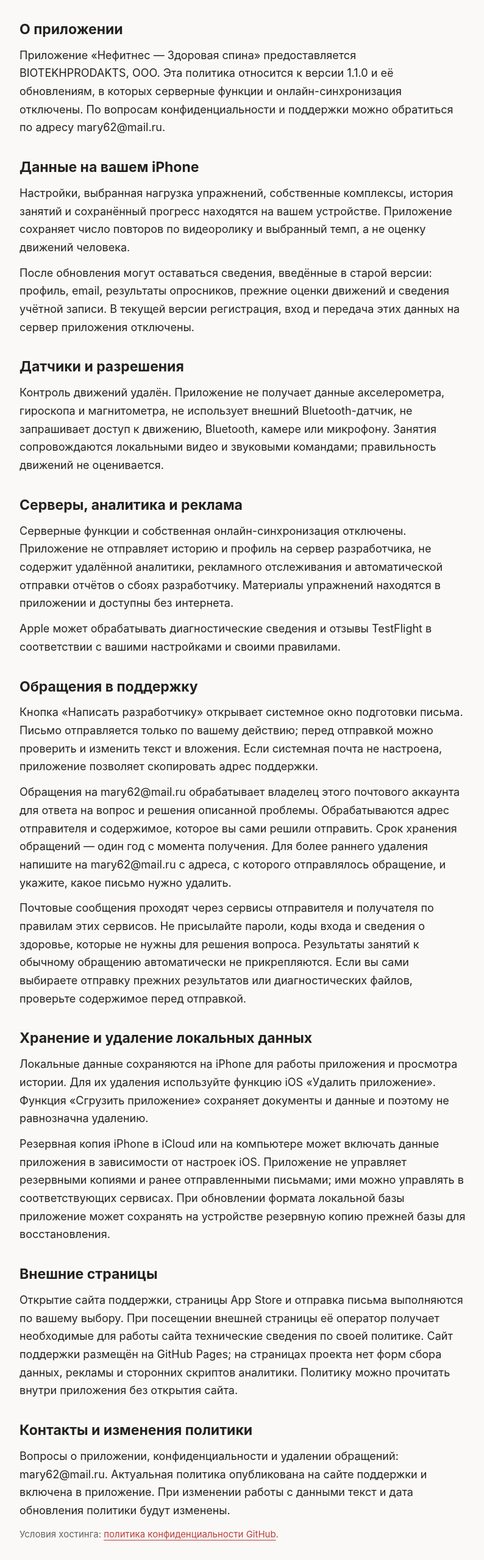
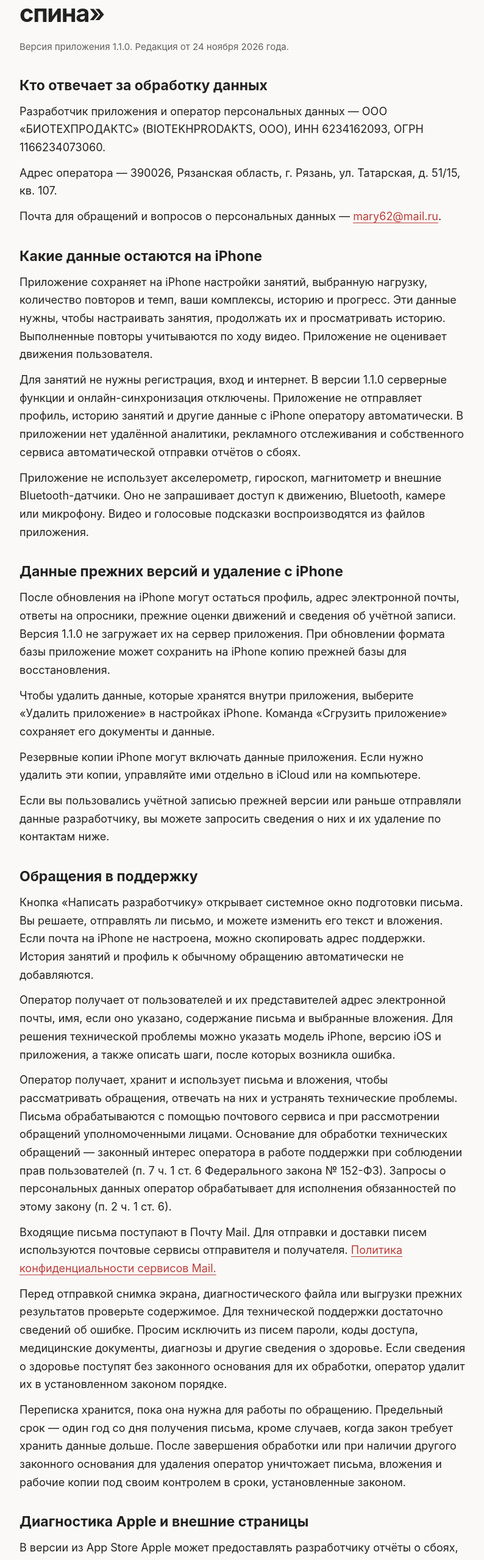
Before and after one commit to lapsun/nefitness-support, a plain HTML site: page privacy.html in a window 1280 px wide. Shown: the part 202-2760 px from the top of the page at 61% size, without its empty margins (242-1036 px from the left). Drawn offline with Linux system fonts and the light colour scheme.

Commit message:
Update support copy and publish owner-provided privacy policy

```diff
--- a/privacy.html
+++ b/privacy.html
@@ -9,20 +9,33 @@ h1{font-size:clamp(28px,5vw,40px);line-height:1.15;letter-spacing:-.035em;margin
 h2{font-size:23px;line-height:1.3;margin:36px 0 12px}p,li{font-size:18px;line-height:1.65;margin:12px 0}
 a{color:#b93e3b;text-underline-offset:4px;overflow-wrap:anywhere}a:focus-visible{outline:3px solid #ff7168;outline-offset:5px}
 .meta{color:#62605e;font-size:15px}.lead{font-size:21px}.contact{padding:20px 24px;background:#fff;border-left:4px solid #ff7168;margin:28px 0}
+.contact h2{margin-top:0}
 footer{border-top:1px solid #e6e2df;color:#62605e;font-size:14px;padding-bottom:40px}
 @media(prefers-reduced-motion:no-preference){a{transition:color .15s}a:hover{color:#762624}}
 </style></head>
 <body><header><a href="./">Нефитнес — Здоровая спина</a><nav aria-label="Разделы"><a href="./">Поддержка</a><a href="privacy.html">Конфиденциальность</a></nav></header>
-<main><h1>Политика конфиденциальности</h1><p class="meta">Обновлено: 24 ноября 2026. Версия 1.1.0.</p><section aria-labelledby="provider"><h2 id="provider">О приложении</h2><p>Приложение «Нефитнес — Здоровая спина» предоставляется BIOTEKHPRODAKTS, OOO. Эта политика относится к версии 1.1.0 и её обновлениям, в которых серверные функции и онлайн-синхронизация отключены. По вопросам конфиденциальности и поддержки можно обратиться по адресу mary62@mail.ru.</p></section>
-<section aria-labelledby="local"><h2 id="local">Данные на вашем iPhone</h2><p>Настройки, выбранная нагрузка упражнений, собственные комплексы, история занятий и сохранённый прогресс находятся на вашем устройстве. Приложение сохраняет число повторов по видеоролику и выбранный темп, а не оценку движений человека.</p>
-<p>После обновления могут оставаться сведения, введённые в старой версии: профиль, email, результаты опросников, прежние оценки движений и сведения учётной записи. В текущей версии регистрация, вход и передача этих данных на сервер приложения отключены.</p></section>
-<section aria-labelledby="sensors"><h2 id="sensors">Датчики и разрешения</h2><p>Контроль движений удалён. Приложение не получает данные акселерометра, гироскопа и магнитометра, не использует внешний Bluetooth-датчик, не запрашивает доступ к движению, Bluetooth, камере или микрофону. Занятия сопровождаются локальными видео и звуковыми командами; правильность движений не оценивается.</p></section>
-<section aria-labelledby="network"><h2 id="network">Серверы, аналитика и реклама</h2><p>Серверные функции и собственная онлайн-синхронизация отключены. Приложение не отправляет историю и профиль на сервер разработчика, не содержит удалённой аналитики, рекламного отслеживания и автоматической отправки отчётов о сбоях разработчику. Материалы упражнений находятся в приложении и доступны без интернета.</p>
-<p>Apple может обрабатывать диагностические сведения и отзывы TestFlight в соответствии с вашими настройками и своими правилами.</p></section>
-<section aria-labelledby="support"><h2 id="support">Обращения в поддержку</h2><p>Кнопка «Написать разработчику» открывает системное окно подготовки письма. Письмо отправляется только по вашему действию; перед отправкой можно проверить и изменить текст и вложения. Если системная почта не настроена, приложение позволяет скопировать адрес поддержки.</p>
-<p>Обращения на mary62@mail.ru обрабатывает владелец этого почтового аккаунта для ответа на вопрос и решения описанной проблемы. Обрабатываются адрес отправителя и содержимое, которое вы сами решили отправить. Срок хранения обращений — один год с момента получения. Для более раннего удаления напишите на mary62@mail.ru с адреса, с которого отправлялось обращение, и укажите, какое письмо нужно удалить.</p>
-<p>Почтовые сообщения проходят через сервисы отправителя и получателя по правилам этих сервисов. Не присылайте пароли, коды входа и сведения о здоровье, которые не нужны для решения вопроса. Результаты занятий к обычному обращению автоматически не прикрепляются. Если вы сами выбираете отправку прежних результатов или диагностических файлов, проверьте содержимое перед отправкой.</p></section>
-<section aria-labelledby="deletion"><h2 id="deletion">Хранение и удаление локальных данных</h2><p>Локальные данные сохраняются на iPhone для работы приложения и просмотра истории. Для их удаления используйте функцию iOS «Удалить приложение». Функция «Сгрузить приложение» сохраняет документы и данные и поэтому не равнозначна удалению.</p>
-<p>Резервная копия iPhone в iCloud или на компьютере может включать данные приложения в зависимости от настроек iOS. Приложение не управляет резервными копиями и ранее отправленными письмами; ими можно управлять в соответствующих сервисах. При обновлении формата локальной базы приложение может сохранять на устройстве резервную копию прежней базы для восстановления.</p></section>
-<section aria-labelledby="links"><h2 id="links">Внешние страницы</h2><p>Открытие сайта поддержки, страницы App Store и отправка письма выполняются по вашему выбору. При посещении внешней страницы её оператор получает необходимые для работы сайта технические сведения по своей политике. Сайт поддержки размещён на GitHub Pages; на страницах проекта нет форм сбора данных, рекламы и сторонних скриптов аналитики. Политику можно прочитать внутри приложения без открытия сайта.</p></section>
-<section aria-labelledby="contact"><h2 id="contact">Контакты и изменения политики</h2><p>Вопросы о приложении, конфиденциальности и удалении обращений: mary62@mail.ru. Актуальная политика опубликована на сайте поддержки и включена в приложение. При изменении работы с данными текст и дата обновления политики будут изменены.</p></section><p class="meta">Условия хостинга: <a href="https://docs.github.com/site-policy/privacy-policies/github-general-privacy-statement">политика конфиденциальности GitHub</a>.</p></main><footer>BIOTEKHPRODAKTS, OOO · <a href="mailto:mary62@mail.ru">mary62@mail.ru</a><br>Без рекламы и скриптов аналитики проекта.</footer></body></html>
+<main><h1>Политика конфиденциальности приложения «Нефитнес — Здоровая спина»</h1><p class="meta">Версия приложения 1.1.0. Редакция от 24 ноября 2026 года.</p><section aria-labelledby="provider"><h2 id="provider">Кто отвечает за обработку данных</h2><p>Разработчик приложения и оператор персональных данных — ООО «БИОТЕХПРОДАКТС» (BIOTEKHPRODAKTS, OOO), ИНН 6234162093, ОГРН 1166234073060.</p>
+<p>Адрес оператора — 390026, Рязанская область, г. Рязань, ул. Татарская, д. 51/15, кв. 107.</p>
+<p>Почта для обращений и вопросов о персональных данных — <a href="mailto:mary62@mail.ru">mary62@mail.ru</a>.</p></section>
+<section aria-labelledby="local"><h2 id="local">Какие данные остаются на iPhone</h2><p>Приложение сохраняет на iPhone настройки занятий, выбранную нагрузку, количество повторов и темп, ваши комплексы, историю и прогресс. Эти данные нужны, чтобы настраивать занятия, продолжать их и просматривать историю. Выполненные повторы учитываются по ходу видео. Приложение не оценивает движения пользователя.</p>
+<p>Для занятий не нужны регистрация, вход и интернет. В версии 1.1.0 серверные функции и онлайн-синхронизация отключены. Приложение не отправляет профиль, историю занятий и другие данные с iPhone оператору автоматически. В приложении нет удалённой аналитики, рекламного отслеживания и собственного сервиса автоматической отправки отчётов о сбоях.</p>
+<p>Приложение не использует акселерометр, гироскоп, магнитометр и внешние Bluetooth-датчики. Оно не запрашивает доступ к движению, Bluetooth, камере или микрофону. Видео и голосовые подсказки воспроизводятся из файлов приложения.</p></section>
+<section aria-labelledby="deletion"><h2 id="deletion">Данные прежних версий и удаление с iPhone</h2><p>После обновления на iPhone могут остаться профиль, адрес электронной почты, ответы на опросники, прежние оценки движений и сведения об учётной записи. Версия 1.1.0 не загружает их на сервер приложения. При обновлении формата базы приложение может сохранить на iPhone копию прежней базы для восстановления.</p>
+<p>Чтобы удалить данные, которые хранятся внутри приложения, выберите «Удалить приложение» в настройках iPhone. Команда «Сгрузить приложение» сохраняет его документы и данные.</p>
+<p>Резервные копии iPhone могут включать данные приложения. Если нужно удалить эти копии, управляйте ими отдельно в iCloud или на компьютере.</p>
+<p>Если вы пользовались учётной записью прежней версии или раньше отправляли данные разработчику, вы можете запросить сведения о них и их удаление по контактам ниже.</p></section>
+<section aria-labelledby="support"><h2 id="support">Обращения в поддержку</h2><p>Кнопка «Написать разработчику» открывает системное окно подготовки письма. Вы решаете, отправлять ли письмо, и можете изменить его текст и вложения. Если почта на iPhone не настроена, можно скопировать адрес поддержки. История занятий и профиль к обычному обращению автоматически не добавляются.</p>
+<p>Оператор получает от пользователей и их представителей адрес электронной почты, имя, если оно указано, содержание письма и выбранные вложения. Для решения технической проблемы можно указать модель iPhone, версию iOS и приложения, а также описать шаги, после которых возникла ошибка.</p>
+<p>Оператор получает, хранит и использует письма и вложения, чтобы рассматривать обращения, отвечать на них и устранять технические проблемы. Письма обрабатываются с помощью почтового сервиса и при рассмотрении обращений уполномоченными лицами. Основание для обработки технических обращений — законный интерес оператора в работе поддержки при соблюдении прав пользователей (п. 7 ч. 1 ст. 6 Федерального закона № 152-ФЗ). Запросы о персональных данных оператор обрабатывает для исполнения обязанностей по этому закону (п. 2 ч. 1 ст. 6).</p>
+<p>Входящие письма поступают в Почту Mail. Для отправки и доставки писем используются почтовые сервисы отправителя и получателя. <a href="https://help.mail.ru/legal/terms/common/privacy/">Политика конфиденциальности сервисов Mail.</a></p>
+<p>Перед отправкой снимка экрана, диагностического файла или выгрузки прежних результатов проверьте содержимое. Для технической поддержки достаточно сведений об ошибке. Просим исключить из писем пароли, коды доступа, медицинские документы, диагнозы и другие сведения о здоровье. Если сведения о здоровье поступят без законного основания для их обработки, оператор удалит их в установленном законом порядке.</p>
+<p>Переписка хранится, пока она нужна для работы по обращению. Предельный срок — один год со дня получения письма, кроме случаев, когда закон требует хранить данные дольше. После завершения обработки или при наличии другого законного основания для удаления оператор уничтожает письма, вложения и рабочие копии под своим контролем в сроки, установленные законом.</p></section>
+<section aria-labelledby="external"><h2 id="external">Диагностика Apple и внешние страницы</h2><p>В версии из App Store Apple может предоставлять разработчику отчёты о сбоях, если пользователь разрешил делиться аналитикой с разработчиками приложений в настройках iPhone. Если вы отправляете отзыв, разработчику доступны текст и выбранные вложения. При приглашении по электронной почте разработчику также могут быть доступны имя и адрес участника.</p>
+<p>Оператор использует полученные технические сведения для поиска и исправления ошибок при соблюдении прав пользователей (п. 7 ч. 1 ст. 6 Федерального закона № 152-ФЗ). Apple обрабатывает эти сведения по своим правилам. Если оператор сохраняет рабочие копии отчётов, он хранит их до завершения разбора сбоя и удаляет в сроки, установленные законом.</p>
+<p>Ссылки на сайт поддержки и страницу в App Store открываются по вашему выбору. На внешних страницах действуют правила их операторов.</p>
+<p>Сайт поддержки размещён на GitHub Pages. На страницах проекта нет форм сбора данных, рекламы и сторонних скриптов аналитики. При посещении сайта GitHub сохраняет IP-адрес посетителя для защиты сервиса. <a href="https://docs.github.com/site-policy/privacy-policies/github-general-privacy-statement">Политика конфиденциальности GitHub.</a></p></section>
+<section aria-labelledby="rights"><h2 id="rights">Ваши права</h2><p>Вы можете узнать, какие персональные данные о вас обрабатывает оператор, запросить доступ к ним, их исправление, блокирование или удаление, а также потребовать прекращения обработки в предусмотренных законом случаях. Если обработка основана на согласии, вы можете его отозвать.</p>
+<p>Напишите, о каких данных, письме или прежней учётной записи идёт речь. Для поиска обращения удобно использовать тот же адрес, с которого отправлялось письмо. Запрос может направить и ваш законный представитель. Оператор при необходимости проверит личность заявителя или полномочия представителя и ответит в установленный законом срок. <a href="mailto:mary62@mail.ru">mary62@mail.ru</a>.</p>
+<p>Если вы считаете, что ваши права нарушены, вы можете обратиться в Роскомнадзор или в суд.</p></section>
+<section aria-labelledby="security"><h2 id="security">Защита данных и обновление политики</h2><p>Оператор ограничивает доступ к персональным данным и применяет организационные и технические меры для их защиты в соответствии с законом. Если обработка поручается другому лицу, оператор требует от него соблюдать правила конфиденциальности и обеспечивать защиту данных на уровне, предусмотренном этой политикой и законом.</p>
+<p>Политику можно прочитать в приложении без интернета. При изменении порядка обработки данных оператор обновляет текст и дату редакции. Актуальная редакция размещается на сайте поддержки.</p></section></main><footer>BIOTEKHPRODAKTS, OOO<br>Без рекламы и скриптов аналитики.</footer></body></html>
```
Also changed, not shown: index.html (+10 -11 lines).
